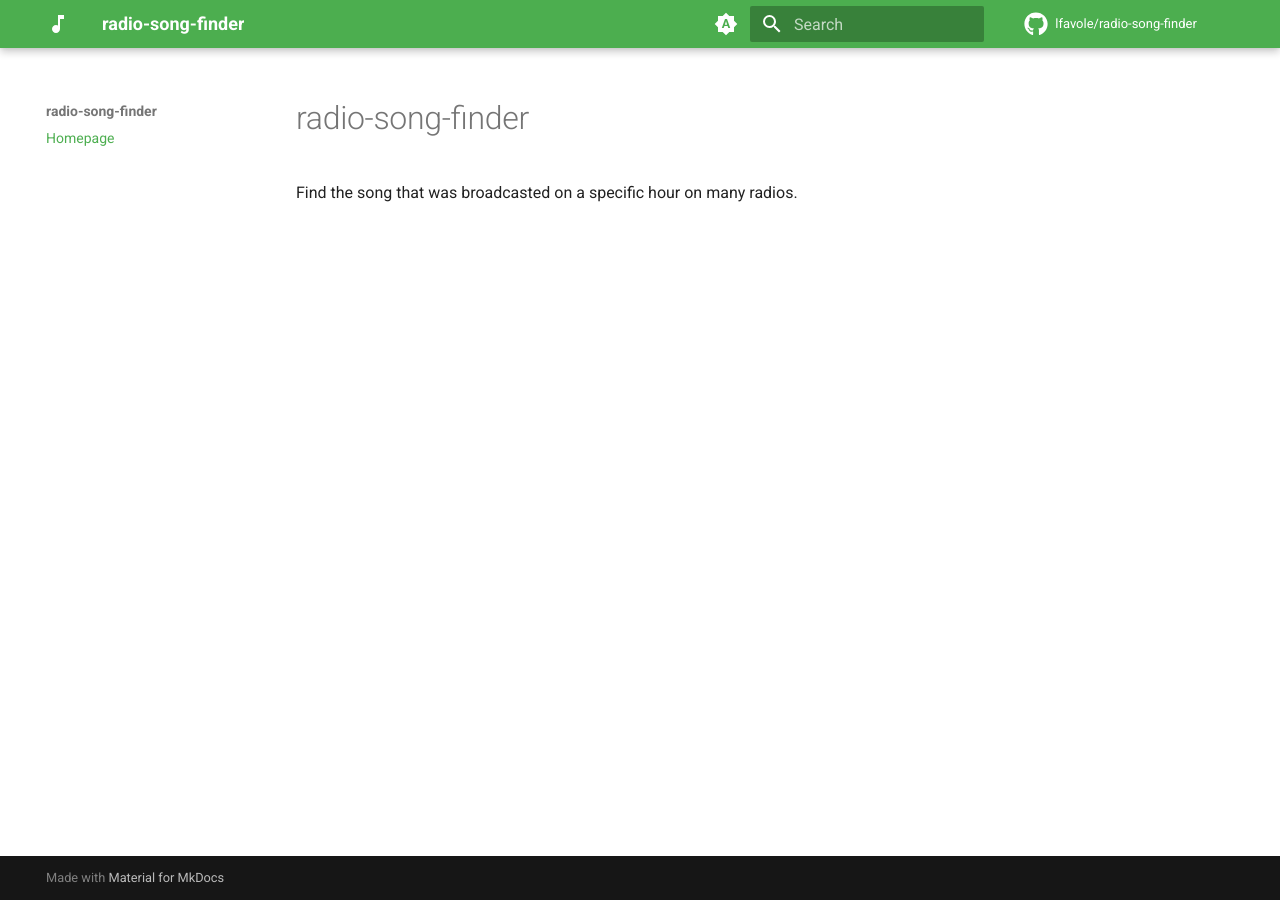
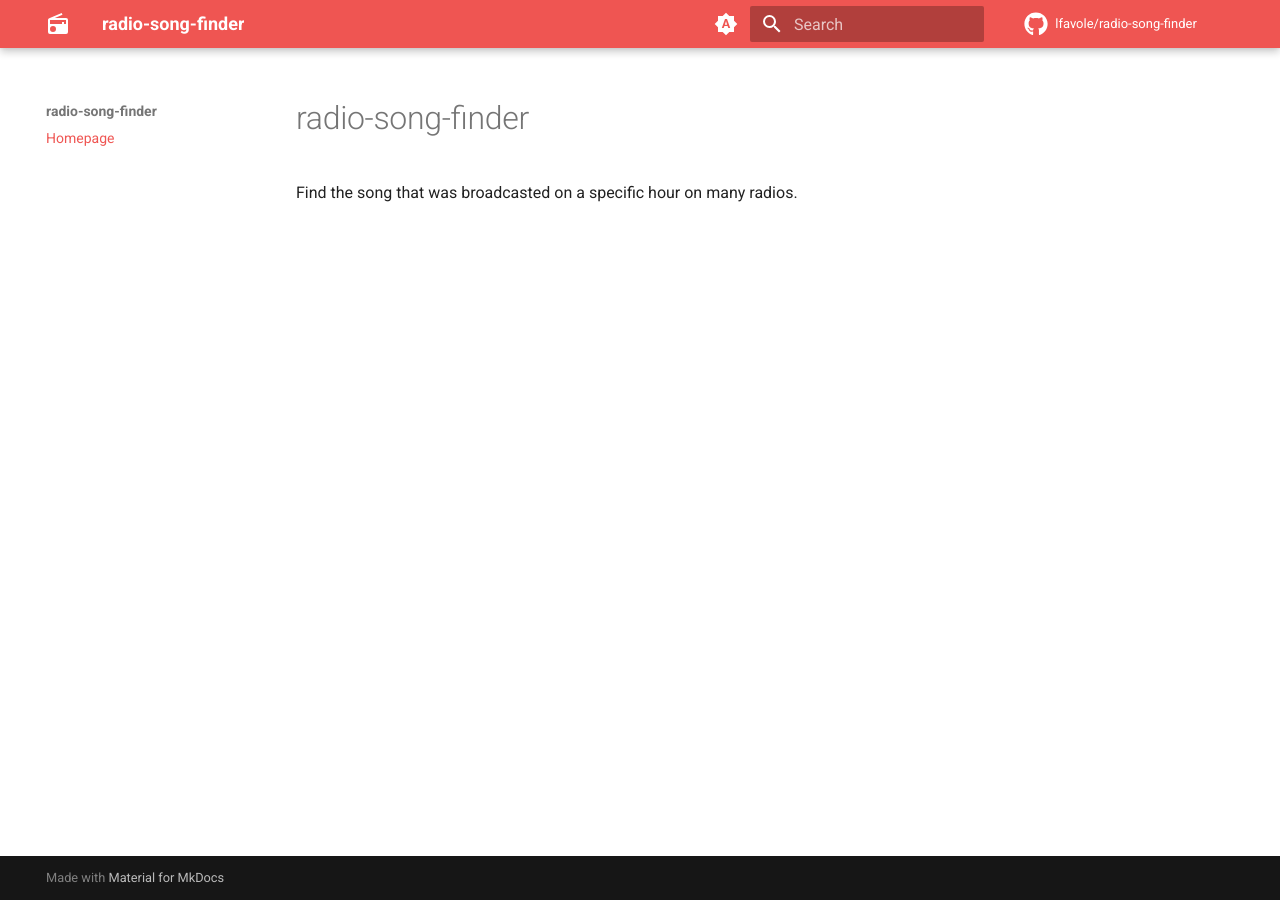
Before and after one commit to lfavole/radio-song-finder, an MkDocs documentation site: the page built from docs/index.md, in a window 1280 px wide. Built offline with MkDocs 1.6.1 and Material for MkDocs 9.7.7, drawn with Linux system fonts in a browser that asks for light colours; plug-ins that fetch from the network failed and are left out; comment, search, counter and statistics services are not loaded.

Commit message:
Change docs color and icon

```diff
--- a/mkdocs.yml
+++ b/mkdocs.yml
@@ -9,28 +9,28 @@ repo_url: https://github.com/lfavole/radio-song-finder
 theme:
   name: material
   icon:
-    logo: material/music-note
+    logo: material/radio
     repo: fontawesome/brands/github
 
   palette:
     # Palette toggle for automatic mode
-    - primary: green
-      accent: green
+    - primary: red
+      accent: red
       toggle:
         icon: material/brightness-auto
         name: Switch to light mode
 
     # Palette toggle for light mode
-    - primary: green
-      accent: green
+    - primary: red
+      accent: red
       scheme: default
       toggle:
         icon: material/weather-sunny
         name: Switch to dark mode
 
     # Palette toggle for dark mode
-    - primary: green
-      accent: green
+    - primary: red
+      accent: red
       scheme: slate
       toggle:
         icon: material/weather-night
```
